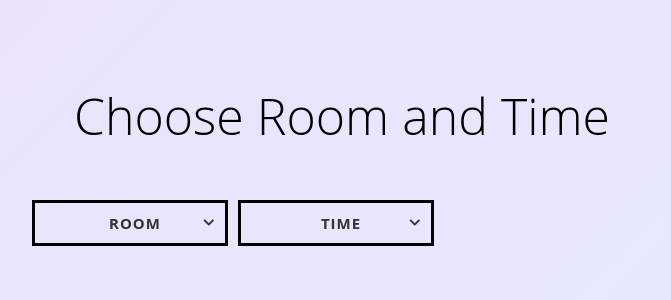
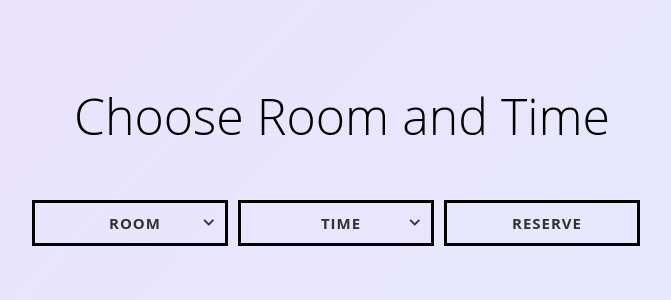
Before and after one commit to trishamitch/sysrch, a PHP site: the page made by with admin/reservation.php in a window 1280 px wide. Shown: the part 248-548 px from the top of the page, without its empty margins (298-969 px from the left). Run offline with PHP 8.4, Linux system fonts and the light colour scheme; the visitor is signed in with stand-in values (Sample User, id 1).

Commit message:
Update reservation.php

```diff
--- a/with admin/reservation.php
+++ b/with admin/reservation.php
@@ -66,6 +66,7 @@ if (isset($_SESSION['id']) && isset($_SESSION['uname'])) {
                     <li><a href="#">3:00-4:00 PM</a></li>
                     </ul>
                 </li>
+                <li><a href="#" class="item">Reserve</a>
                 </ul>
         </div>
     </div>
```
